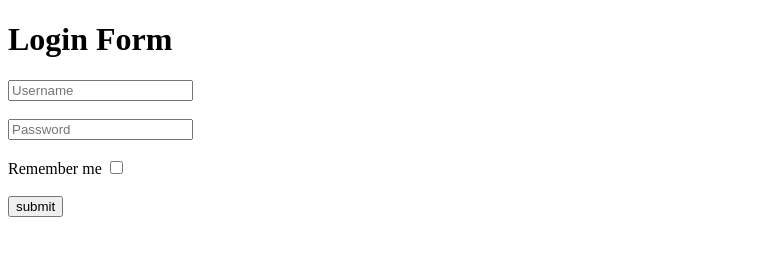
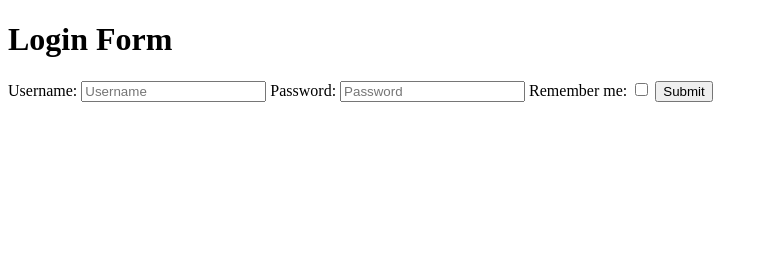
Before and after one commit to acciojob/remember-me-login-form-subhaishere, a website: page main.html in a window 1280 px wide. Shown: the whole page, without its empty margins (0-768 px from the left). Drawn offline with Linux system fonts and the light colour scheme.

Commit message:
created a submission

```diff
--- a/main.html
+++ b/main.html
@@ -1,33 +1,26 @@
 <!DOCTYPE html>
 
+<!DOCTYPE html>
 <html>
-
 <head>
 	<link rel="stylesheet" href="styles.css">
+	<title>Login Form</title>
 </head>
+<body>
+	<h1>Login Form</h1>
+	<form id="form">
+		<label for="username">Username:</label>
+		<input type="text" id="username" name="username" placeholder="Username">
 
-<body>
-	<!-- the entire body must be written by student -->
+		<label for="password">Password:</label>
+		<input type="password" id="password" name="password" placeholder="Password">
 
-	<h1>Login Form</h1>
-
-	<form>
-		<input id="username" placeholder="Username" type="text"/>
-	    </br>
-	    </br>
-		<input id="password" placeholder="Password" type="password"/>
-	    </br>
-	    </br>
-		<label for="checkbox">Remember me</label>
-		<input id="checkbox"  type="checkbox"/>
-	    </br>
-	    </br>
-		<input type="submit" id="submit" value="submit"/>
+		<label for="checkbox" name="Remember me" id="rememberme">Remember me:</label>
+		<input type="checkbox" id="checkbox" name="checkbox">
+		<input type="submit" id="submit" value="Submit" onclick="submitForm()">
+		<button type="submit" id="existing" value="Submit">Login as existing user</button>
 
 	</form>
-    <script type="text/javascript" src="./script.js">
-</script>
-
+<script src="script.js"></script>
 </body>
-
 </html>
--- a/script.js
+++ b/script.js
@@ -1,10 +1,34 @@
 //your JS code here. If required.
-let formEle = document.querySelector("form");
+//your JS code here. If required.
+window.onload = function() {
+    // check if there are saved details
+    if(localStorage.getItem('username') && localStorage.getItem('password')) {
+        // show button to login as existing user
+        var btn = document.getElementById('existing');
+        btn.style.display = "block";
+        btn.onclick = function() {
+            alert('Logged in as ' + localStorage.getItem('username'));
+        };
+        // document.getElementById('form').appendChild(btn);
+    }
+};
 
-formEle.addEventListener("submit", submitForm);
+function submitForm() {
+    // get form data
+    var username = document.getElementById('username').value;
+    var password = document.getElementById('password').value;
+    var remember = document.getElementById('checkbox').checked;
 
-function submitForm(e){
-	e.preventDefault();
-	let checkEle = document.getElementById("checkbox").checked;
-	alert( `${checkEle}`);
+    // save details to localstorage if checkbox is checked
+    if(remember) {
+        localStorage.setItem('username', username);
+        localStorage.setItem('password', password);
+    } else {
+        // remove saved details from localstorage if checkbox is unchecked
+        localStorage.removeItem('username');
+        localStorage.removeItem('password');
+    }
+
+    // show alert with username
+    alert('Logged in as ' + username);
 }
--- a/styles.css
+++ b/styles.css
@@ -1 +1,5 @@
 /*  your css code here. If applicable */
+/*  your css code here. If applicable */
+#existing{
+display: none;
+}
```
